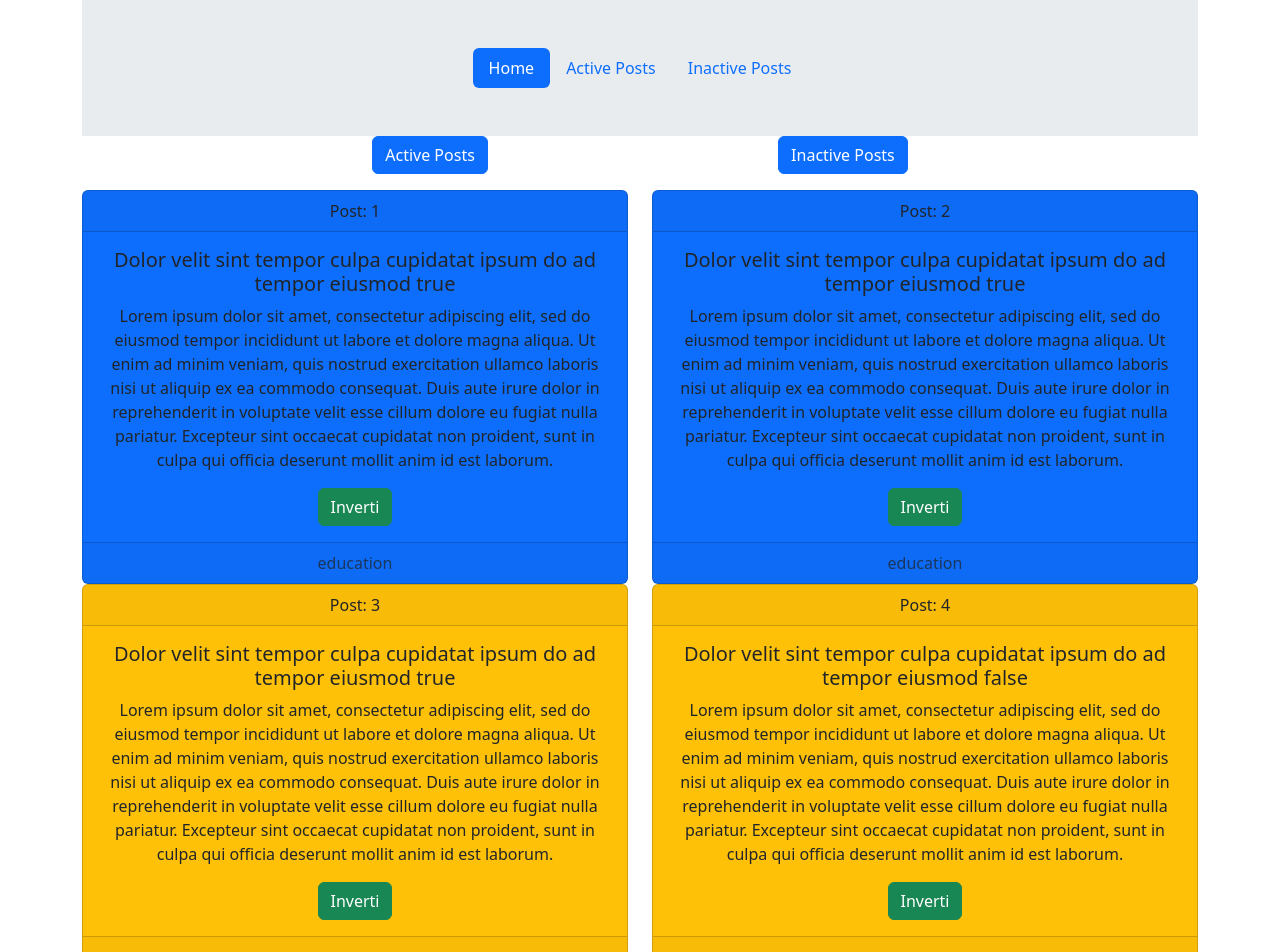
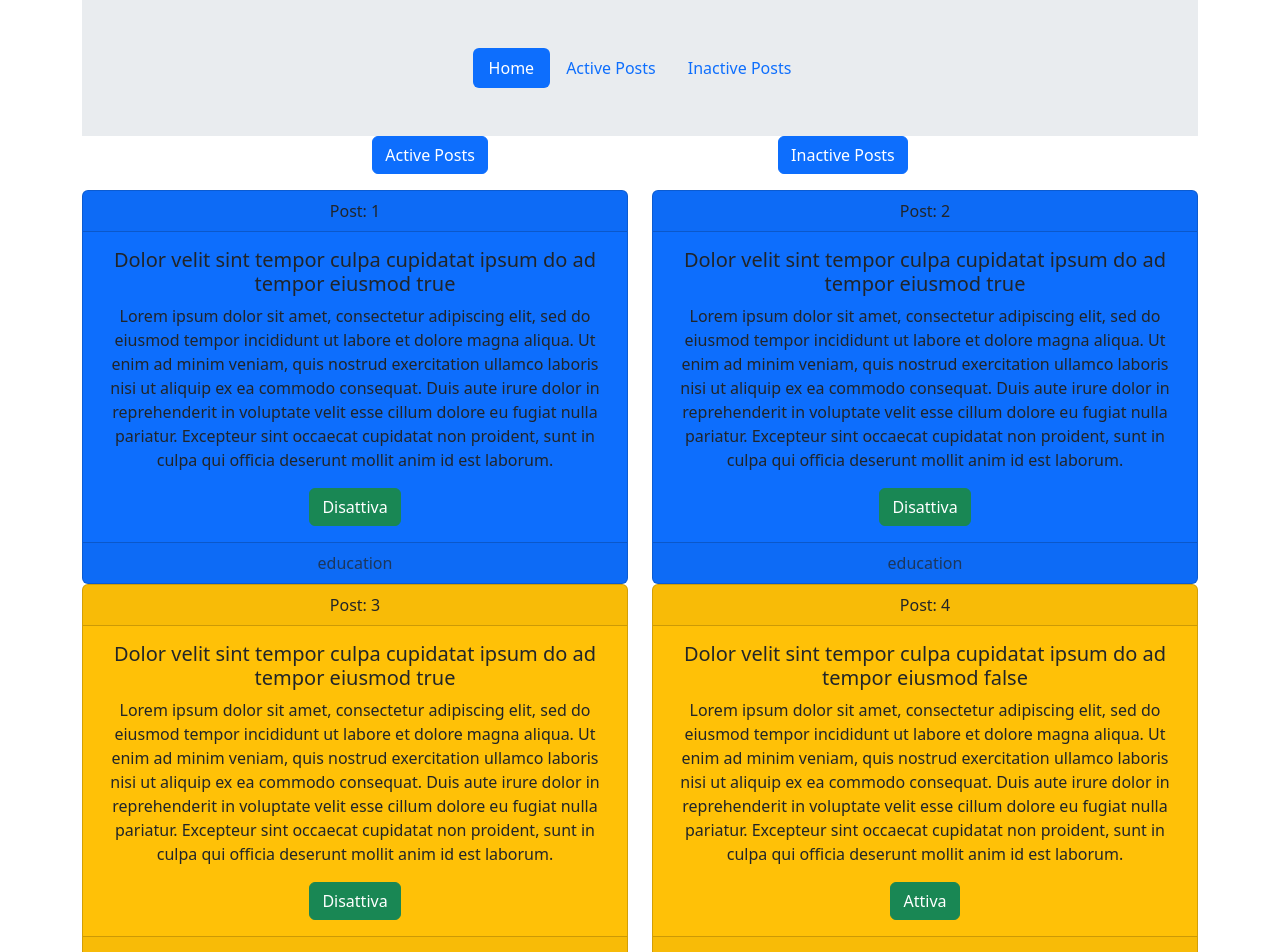
Before and after one commit to andreas94ubertini/U3_W2_D3, an Angular app in the folder angularD3/: page /home in a window 1280 px wide. Shown: the top 952 px of the page. Built offline with nearby package versions, Linux system fonts and the light colour scheme; data requests are answered from the project's data file.

Commit message:
updated tutto funziona ma necessario aggiornare manualmente

```diff
--- a/angularD3/db.json
+++ b/angularD3/db.json
@@ -12,7 +12,7 @@
       "body": "Lorem ipsum dolor sit amet, consectetur adipiscing elit, sed do eiusmod tempor incididunt ut labore et dolore magna aliqua. Ut enim ad minim veniam, quis nostrud exercitation ullamco laboris nisi ut aliquip ex ea commodo consequat. Duis aute irure dolor in reprehenderit in voluptate velit esse cillum dolore eu fugiat nulla pariatur. Excepteur sint occaecat cupidatat non proident, sunt in culpa qui officia deserunt mollit anim id est laborum.",
       "title": "Dolor velit sint tempor culpa cupidatat ipsum do ad tempor eiusmod true",
       "type": "education",
-      "active": false
+      "active": true
     },
     {
       "id": 3,
@@ -33,7 +33,7 @@
       "body": "Lorem ipsum dolor sit amet, consectetur adipiscing elit, sed do eiusmod tempor incididunt ut labore et dolore magna aliqua. Ut enim ad minim veniam, quis nostrud exercitation ullamco laboris nisi ut aliquip ex ea commodo consequat. Duis aute irure dolor in reprehenderit in voluptate velit esse cillum dolore eu fugiat nulla pariatur. Excepteur sint occaecat cupidatat non proident, sunt in culpa qui officia deserunt mollit anim id est laborum.",
       "title": "Dolor velit sint tempor culpa cupidatat ipsum do ad tempor eiusmod false",
       "type": "politics",
-      "active": true
+      "active": false
     },
     {
       "id": 6,
--- a/angularD3/src/app/components/card/card.component.html
+++ b/angularD3/src/app/components/card/card.component.html
@@ -8,7 +8,8 @@
   <div class="card-body">
     <h5 class="card-title">{{postTitle}}</h5>
     <p class="card-text">{{postBody}}</p>
-    <button (click)="modifyPost(postId, postBody, postTitle, postType, !postActive)" class="btn btn-success">Inverti</button>
+    <button *ngIf="postActive" (click)="modifyPost(postId, postBody, postTitle, postType, !postActive)" class="btn btn-success">Disattiva</button>
+    <button *ngIf="!postActive" (click)="modifyPost(postId, postBody, postTitle, postType, !postActive)" class="btn btn-success">Attiva</button>
   </div>
   <div class="card-footer text-body-secondary">
 {{postType}}
```
